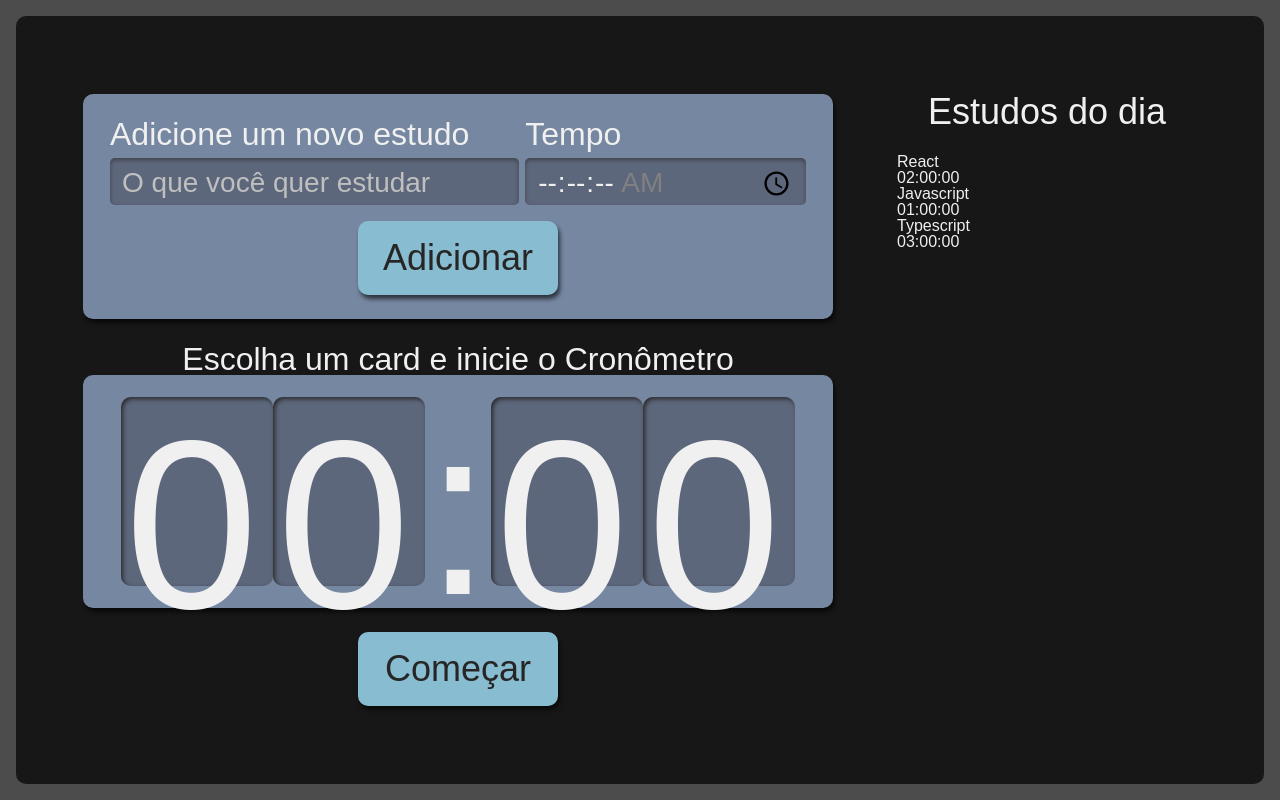
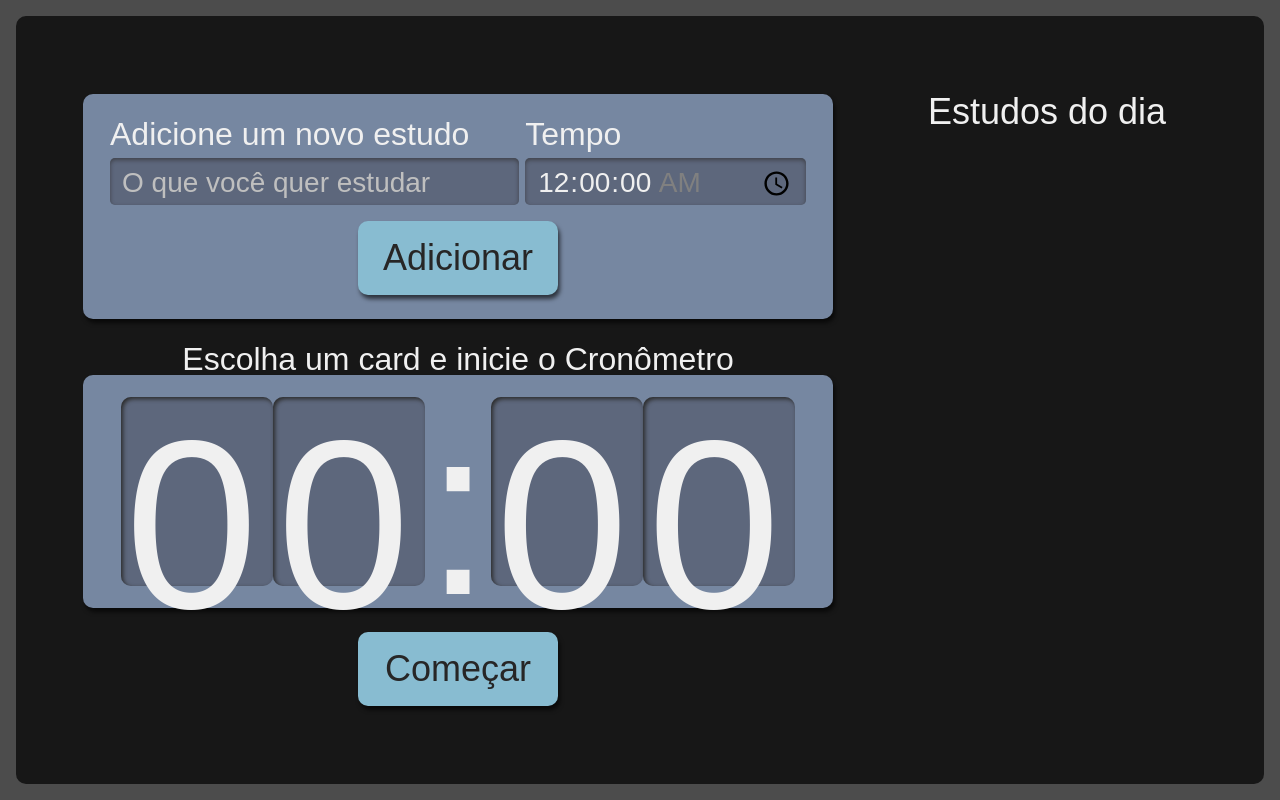
Before and after one commit to thalisses/study-planner, a React (Create React App) app: page / in a window 1280 px wide. Built offline with nearby package versions, Linux system fonts and the light colour scheme.

Commit message:
add type of button, creating folder of types

```diff
--- a/src/components/Button/index.tsx
+++ b/src/components/Button/index.tsx
@@ -3,8 +3,13 @@ import { ReactNode } from "react";
 
 interface Props {
   children?: ReactNode;
+  type?: "submit" | "reset" | "button" | undefined;
 }
 
-export default function Button({ children }: Props) {
-  return <button className={style.button}>{children}</button>;
+export default function Button({ children, type }: Props) {
+  return (
+    <button type={type || "button"} className={style.button}>
+      {children}
+    </button>
+  );
 }
--- a/src/components/Form/index.tsx
+++ b/src/components/Form/index.tsx
@@ -1,15 +1,42 @@
 import style from "./Form.module.scss";
 import Button from "../Button";
+import React, { useState } from "react";
+import { ITasks } from "../../types/tasks";
 
-export default function Form() {
+export default function Form(props: {
+  setTasks: React.Dispatch<React.SetStateAction<ITasks[]>>;
+}) {
+  const [taskTime, setTaskTime] = useState("00:00");
+  const [taskName, setTaskName] = useState("");
+  const { setTasks } = props;
+
+  const handleOnChangeTaskTime = (
+    event: React.ChangeEvent<HTMLInputElement>
+  ) => {
+    setTaskTime(event.target.value);
+  };
+
+  const handleOnChangeTaskName = (
+    event: React.ChangeEvent<HTMLInputElement>
+  ) => {
+    setTaskName(event.target.value);
+  };
+
+  const handleAddNewTask = (event: React.FormEvent<HTMLFormElement>) => {
+    event.preventDefault();
+    setTasks((previousTasks) => [...previousTasks, { taskName, taskTime }]);
+  };
+
   return (
-    <form className={style.novaTarefa}>
+    <form className={style.novaTarefa} onSubmit={handleAddNewTask}>
       <div className={style.inputContainer}>
         <label htmlFor="tarefa">Adicione um novo estudo</label>
         <input
+          value={taskName}
+          onChange={handleOnChangeTaskName}
           type="text"
-          name="tarefa"
-          id="tarefa"
+          name="taskName"
+          id="taskName"
           placeholder="O que você quer estudar"
           required
         />
@@ -17,16 +44,18 @@ export default function Form() {
       <div className={style.inputContainer}>
         <label htmlFor="tempo">Tempo</label>
         <input
+          value={taskTime}
+          onChange={handleOnChangeTaskTime}
           type="time"
           step="1"
-          name="tempo"
-          id="tempo"
+          name="studyTime"
+          id="studyTime"
           min="00:00:00"
-          max="01:30:00"
+          max="05:30:00"
           required
         />
       </div>
-      <Button>Adicionar</Button>
+      <Button type="submit">Adicionar</Button>
     </form>
   );
 }
--- a/src/components/List/index.tsx
+++ b/src/components/List/index.tsx
@@ -1,27 +1,14 @@
 import { memo } from "react";
+import { ITasks } from "../../types/tasks";
 import Item from "./Item";
 import style from "./List.module.scss";
 
-function List() {
-  const tarefas = [
-    {
-      taskName: "React",
-      taskTime: "02:00:00",
-    },
-    {
-      taskName: "Javascript",
-      taskTime: "01:00:00",
-    },
-    {
-      taskName: "Typescript",
-      taskTime: "03:00:00",
-    },
-  ];
+function List({ tasks }: { tasks: ITasks[] }) {
   return (
     <aside className={style.listaTarefas}>
       <h2> Estudos do dia </h2>
       <ul>
-        {tarefas.map((item, index) => (
+        {tasks.map((item, index) => (
           <Item key={index} {...item} />
         ))}
       </ul>
--- a/src/pages/App.tsx
+++ b/src/pages/App.tsx
@@ -1,13 +1,17 @@
+import { useState } from "react";
 import Form from "../components/Form";
 import List from "../components/List";
 import Stopwatch from "../components/Stopwatch";
+import { ITasks } from "../types/tasks";
 import style from "./App.module.scss";
 
 function App() {
+  const [tasks, setTasks] = useState<ITasks[]>([]);
+
   return (
     <div className={style.AppStyle}>
-      <Form />
-      <List />
+      <Form setTasks={setTasks} />
+      <List tasks={tasks} />
       <Stopwatch />
     </div>
   );
--- /dev/null
+++ b/src/types/tasks.ts
@@ -0,0 +1,4 @@
+export interface ITasks {
+  taskName: string;
+  taskTime: string;
+}
```
